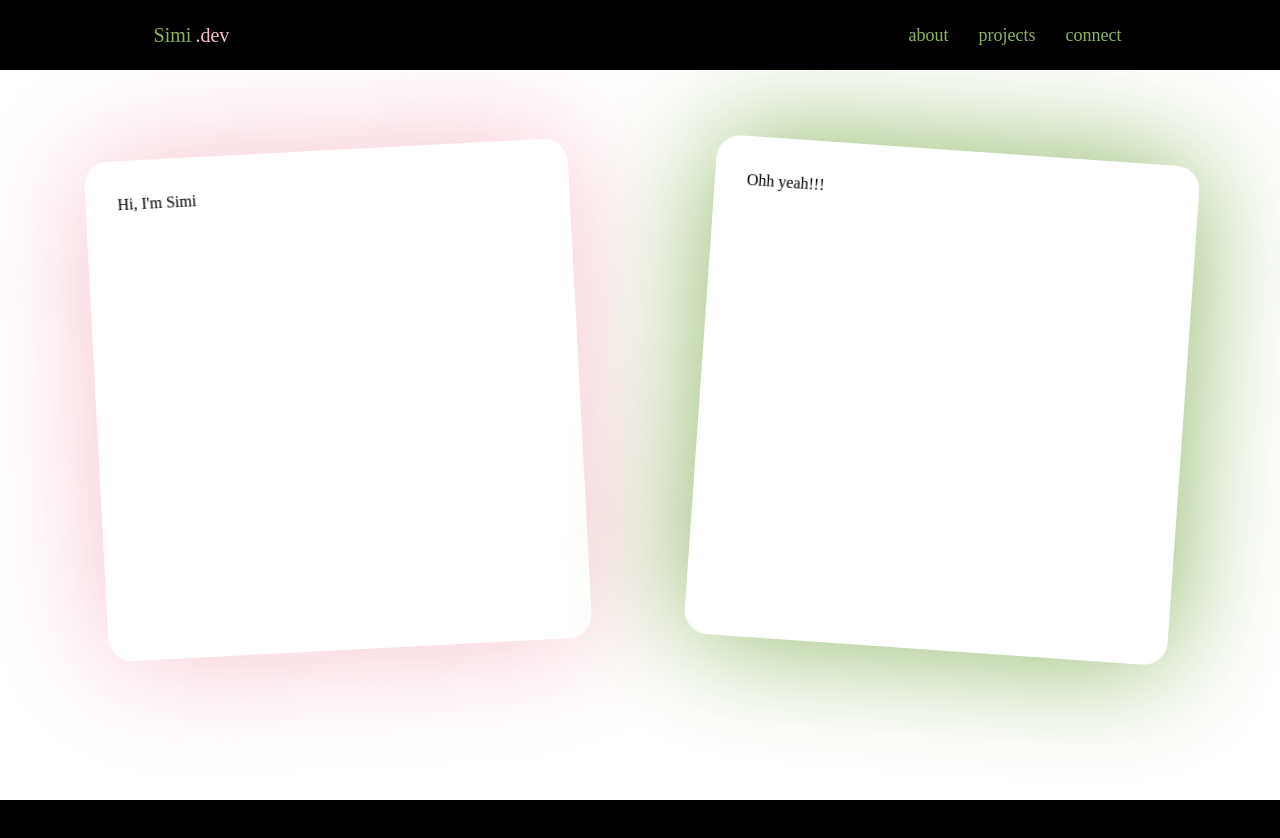
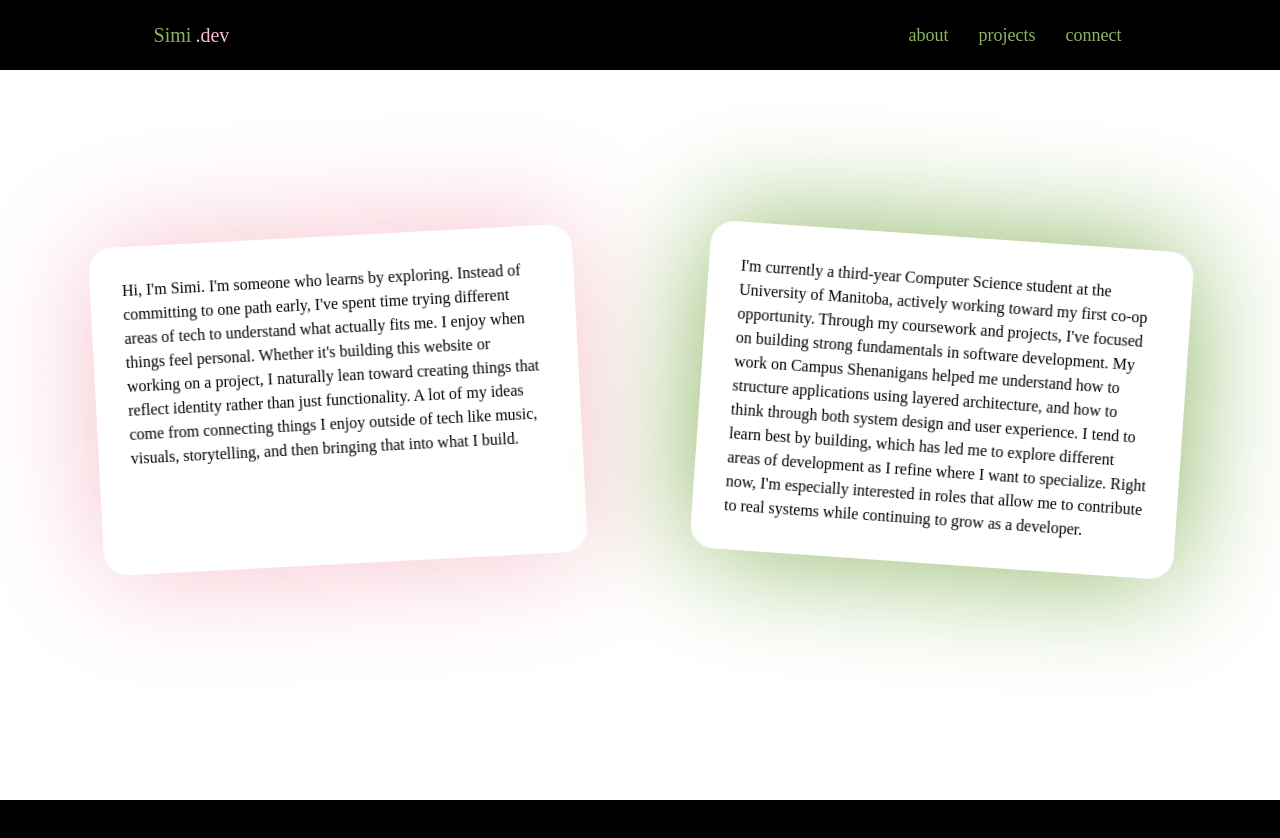
Before and after one commit to Simi-jpg/personal-website, a Next.js app: page /about in a window 1280 px wide. Shown: the top 838 px of the page. Built offline with nearby package versions, Linux system fonts and the light colour scheme; a web font is replaced by a local one.

Commit message:
Added about me content

```diff
--- a/src/app/about/page.tsx
+++ b/src/app/about/page.tsx
@@ -7,20 +7,28 @@ export default function About() {
 
         {/* Left Panel */}
 
-        <div className = "rounded-3xl bg-[var(--color-white)] backdrop-blur-md p-8 shadow-[0_0_120px_rgba(246,193,204,1.0)] min-h-[500px] rotate-[-3deg]">
+        <div className = "rounded-3xl bg-[var(--color-white)] backdrop-blur-md p-8 shadow-[0_0_120px_rgba(246,193,204,1.0)] min-h-[300px] rotate-[-3deg]">
 
           <p>
-            Hi, I&apos;m Simi
+            Hi, I&apos;m Simi. I&apos;m someone who learns by exploring. Instead of committing to one path early, I&apos;ve spent time trying different areas of tech to understand what actually fits me.
+
+            I enjoy when things feel personal. Whether it&apos;s building this website or working on a project, I naturally lean toward creating things that reflect identity rather than just functionality.
+
+            A lot of my ideas come from connecting things I enjoy outside of tech like music, visuals, storytelling, and then bringing that into what I build.
           </p>
 
         </div>
 
         {/* Right Panel */}
 
-        <div className = "rounded-3xl bg-[var(--color-white)] backdrop-blur-md p-8 shadow-[0_0_120px_rgba(140,181,97,1.0)] min-h-[500px] rotate-[4deg]">
+        <div className = "rounded-3xl bg-[var(--color-white)] backdrop-blur-md p-8 shadow-[0_0_120px_rgba(140,181,97,1.0)] min-h-[300px] rotate-[4deg]">
 
           <p>
-            Ohh yeah!!!
+            I&apos;m currently a third-year Computer Science student at the University of Manitoba, actively working toward my first co-op opportunity.
+
+            Through my coursework and projects, I&apos;ve focused on building strong fundamentals in software development. My work on Campus Shenanigans helped me understand how to structure applications using layered architecture, and how to think through both system design and user experience.
+
+            I tend to learn best by building, which has led me to explore different areas of development as I refine where I want to specialize. Right now, I&apos;m especially interested in roles that allow me to contribute to real systems while continuing to grow as a developer.
           </p>
 
         </div>
```
